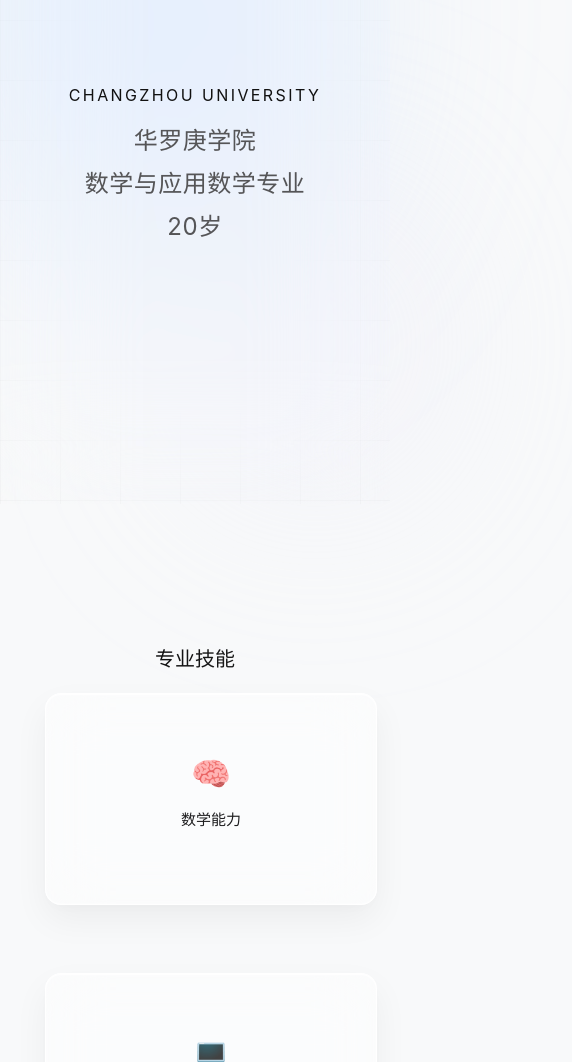
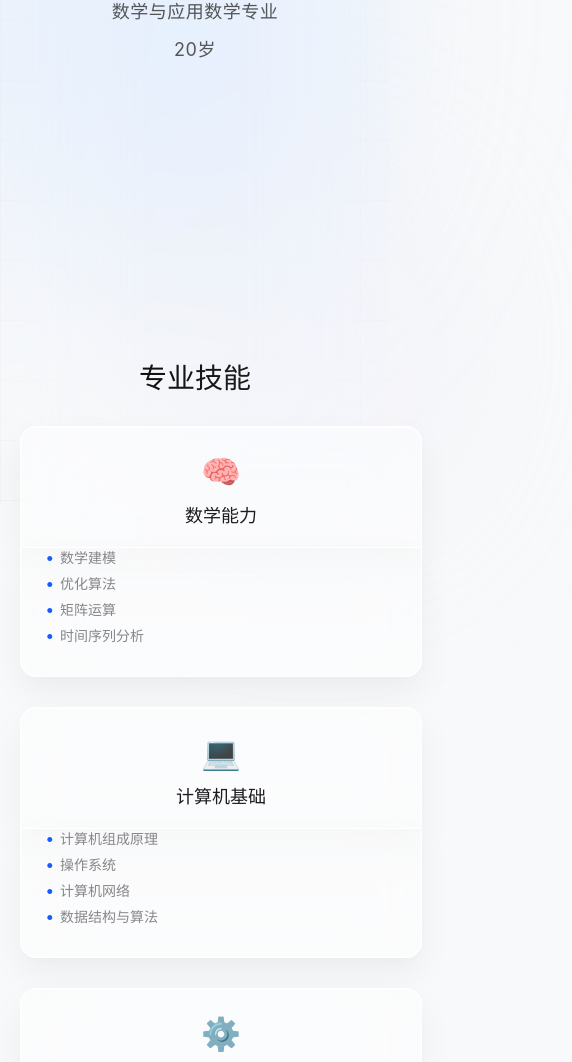
Before and after one commit to Ja-Ra1nnn/self_introduction, a plain HTML site: page index.html in a window 390 px wide. Shown: the part 340-1402 px from the top of the page, 572 px wide, since content can reach past the window. Drawn offline with Linux system fonts and the light colour scheme.

Commit message:
Update index.html

```diff
--- a/index.html
+++ b/index.html
@@ -723,35 +723,82 @@
 
         /* ---------------- 移动端适配 ---------------- */
         @media (max-width: 768px) {
-            .hero h1 { font-size: 36px; }
-            .hero h2 { font-size: 16px; }
+            nav a { margin: 0 10px; font-size: 14px; }
+            .container { padding: 80px 20px; }
+            .hero { height: auto; padding: 100px 0 60px; }
+            .hero h1 { font-size: 32px; }
+            .hero h2 { font-size: 18px; margin-bottom: 20px; }
+            .title-reveal-container { margin-bottom: 40px; }
+
             .grid-section { grid-template-columns: 1fr; gap: 20px; }
             .tech-card { padding: 30px; }
             .orb-1 { width: 100vw; height: 100vh; }
             .cursor-follower { display: none; }
             .english-text { display: none; }
-            .chinese-text { mask-image: none; -webkit-mask-image: none; pointer-events: auto; }
+            .chinese-text { mask-image: none !important; -webkit-mask-image: none !important; pointer-events: auto; opacity: 1; visibility: visible; }
             html, nav a, .tech-card, .skill-card, .skill-module, footer a { cursor: auto; }
-            .info-inline { gap: 8px; }
-            .info-section { flex-direction: column; gap: 8px; }
+
+            .info-section { flex-direction: column; gap: 12px; }
             .info-section .separator { display: none; }
+            .info-reveal-container .info-text { font-size: 18px; position: static; }
             .info-reveal-container .english-text { display: none; }
-            .info-reveal-container .chinese-text { mask-image: none; -webkit-mask-image: none; pointer-events: auto; }
-            .section-title { margin: 55px 0 21px 0; font-size: 20px; }
-            .skills-row { flex-direction: column; align-items: center; }
-            .skill-module-small, .skill-module-large { width: 100%; max-width: 300px; }
-            .skill-module-small { height: 180px; }
-            .skill-module-large { height: 400px; }
-            .skill-module-front, .skill-module-back { padding: 15px; }
-            .skill-module-icon { font-size: 32px; }
-            .skill-module h4 { font-size: 15px; }
-            .skill-category h5 { font-size: 13px; }
-            .skill-details li { font-size: 12px; }
-            .skill-module-back { justify-content: flex-start; }
-            .skill-categories-container { flex-direction: column; gap: 15px; }
-            .skill-module-small .skill-module-back { justify-content: center; }
-            .contact-section { grid-template-columns: 1fr; gap: 34px; margin-top: 55px; }
-            .github-section .btn-premium { width: 100%; justify-content: space-between; padding: 13px 21px; }
+            .info-reveal-container .chinese-text { display: block; }
+
+            .section-title { margin: 60px 0 30px 0; font-size: 28px; }
+            .skills-container { gap: 30px; }
+            .skills-row { flex-direction: column; align-items: center; gap: 30px; }
+
+            .skill-module-small, .skill-module-large {
+                width: 100%;
+                max-width: 100%;
+                height: auto;
+                min-height: 160px;
+                aspect-ratio: auto;
+            }
+            .skill-module-large { min-height: 280px; }
+            .skill-module-front, .skill-module-back {
+                padding: 25px;
+                position: relative;
+                transform: none !important;
+                backface-visibility: visible;
+                height: auto;
+            }
+            .skill-module-back {
+                display: block;
+                position: relative;
+                transform: none !important;
+                margin-top: -1px;
+                border-top: none;
+                border-radius: 0 0 16px 16px;
+                padding-top: 0;
+            }
+            .skill-module-front {
+                border-radius: 16px 16px 0 0;
+                padding-bottom: 10px;
+            }
+            .skill-module-small .skill-module-back {
+                justify-content: flex-start;
+                text-align: left;
+            }
+            .skill-module-small .skill-details {
+                display: block;
+            }
+            .skill-module:hover .skill-module-front { transform: none; }
+            .skill-module:hover .skill-module-back { transform: none; }
+
+            .skill-module-icon { font-size: 32px; margin-bottom: 10px; }
+            .skill-module h4 { font-size: 18px; margin-bottom: 10px; }
+            .skill-category h5 { font-size: 16px; }
+            .skill-details li { font-size: 14px; }
+
+            .project-grid { grid-template-columns: 1fr; gap: 20px; }
+            .project-card { padding: 25px; }
+            .project-card h4 { font-size: 20px; }
+            .project-card p { font-size: 16px; }
+
+            .contact-section { grid-template-columns: 1fr; gap: 30px; margin-top: 40px; }
+            footer h3.section-title { font-size: 32px; }
+            .github-section .btn-premium { width: 100%; justify-content: center; padding: 12px 20px; }
         }
     </style>
 </head>
```
